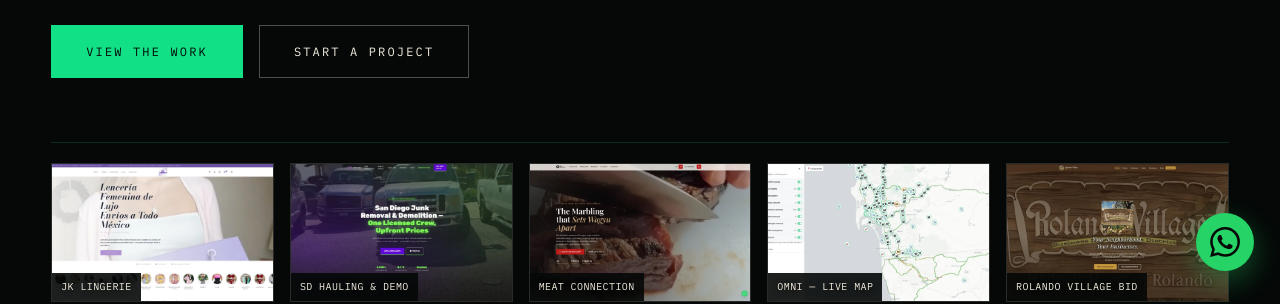
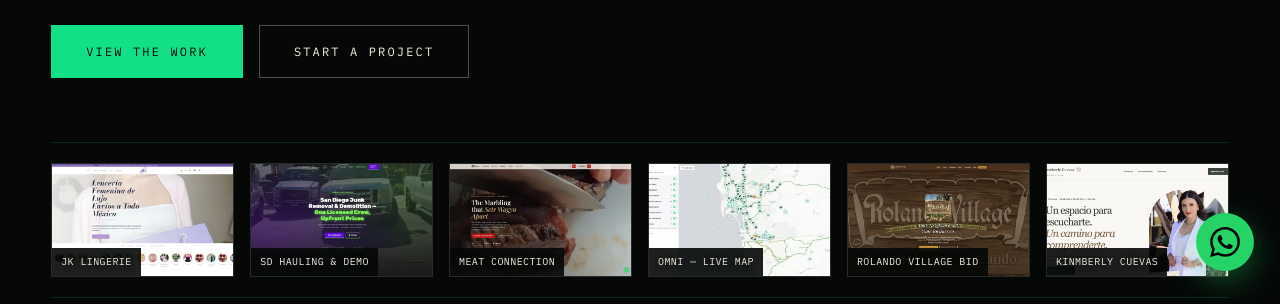
Before and after one commit to BitByteKev/Portfolio, a plain HTML site: page index.html in a window 1280 px wide. Shown: the part 503-807 px from the top of the page. Drawn offline with Linux system fonts and the light colour scheme.

Commit message:
Add Kinmberly Cuevas screenshot to project strip

```diff
--- a/assets/refinements.css
+++ b/assets/refinements.css
@@ -10,7 +10,7 @@ html{scroll-behavior:auto;scroll-padding-top:100px}
 .hero-sub{font-size:clamp(18px,2vw,23px);max-width:37em}
 .hero-actions{margin-top:28px}
 .ribbon{margin-top:64px;mask-image:none;-webkit-mask-image:none;padding:20px 0}
-.ribbon-track{animation:none;width:100%;display:grid;grid-template-columns:repeat(5,minmax(0,1fr));gap:16px}
+.ribbon-track{animation:none;width:100%;display:grid;grid-template-columns:repeat(6,minmax(0,1fr));gap:16px}
 .ribbon-item{width:auto;min-width:0}
 .ribbon-item img,.pcard-media img,.cred-img img{opacity:1;filter:none}
 .ribbon-item span{background:#050807e6;left:0;bottom:0;padding:6px 9px;font-size:10px;letter-spacing:.04em}
--- a/index.html
+++ b/index.html
@@ -105,6 +105,7 @@
           <a class="ribbon-item" href="#work"><img src="assets/wagyu.webp" alt="" /><span>MEAT CONNECTION</span></a>
           <a class="ribbon-item" href="#work"><img src="assets/Omni.webp" alt="" /><span>OMNI — LIVE MAP</span></a>
           <a class="ribbon-item" href="#work"><img src="assets/rolando.webp" alt="" /><span>ROLANDO VILLAGE BID</span></a>
+          <a class="ribbon-item" href="#work"><img src="assets/kinmberly-cuevas.webp" alt="" /><span>KINMBERLY CUEVAS</span></a>
         </div>
       </div>
     </section>
```
